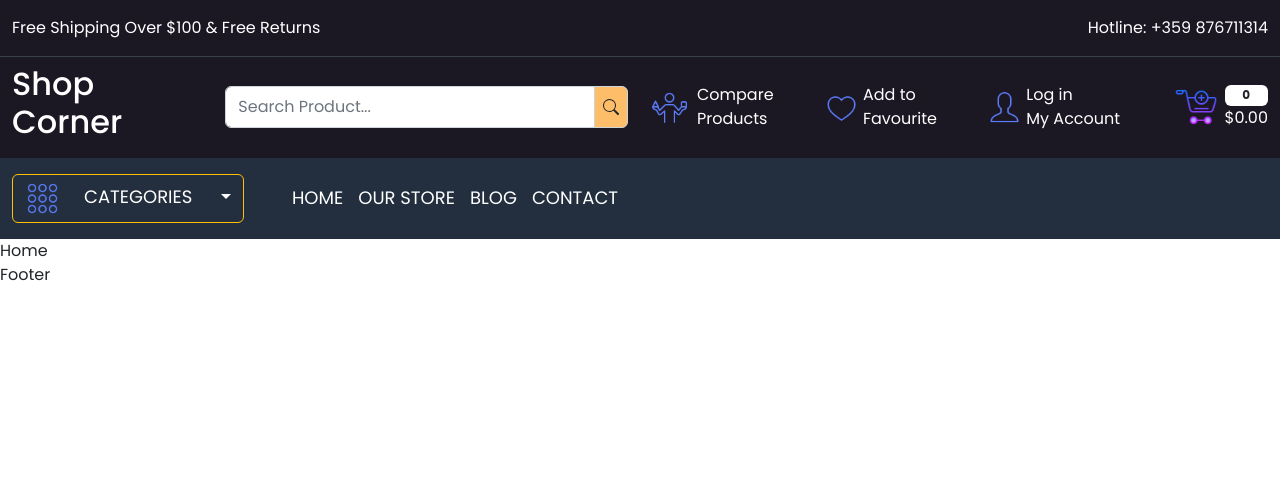
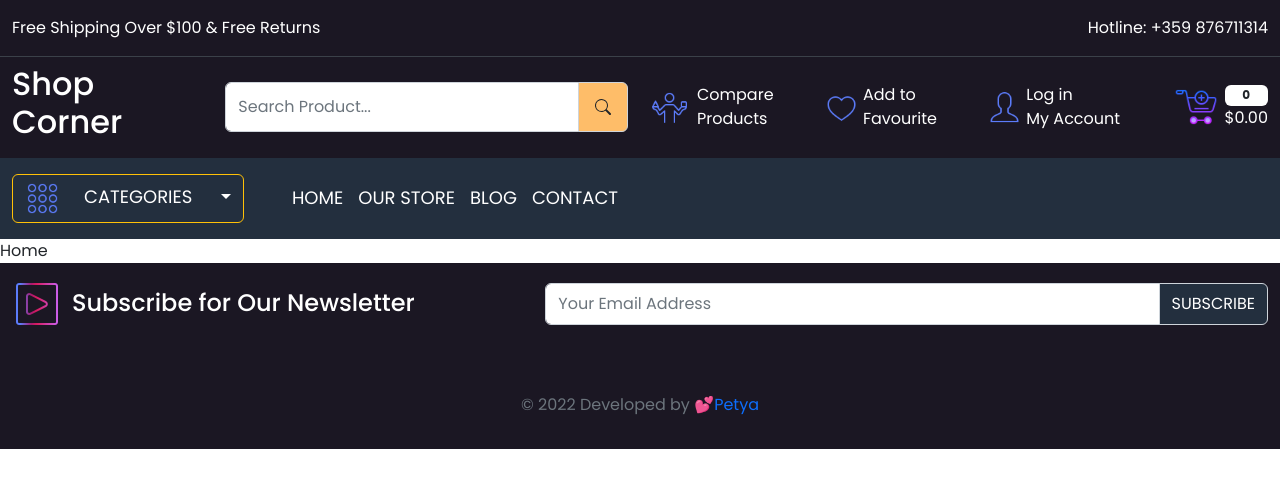
Before and after one commit to bpetya44/react-ecommerce-app, a React (Create React App) app: page / in a window 1280 px wide. Shown: the top 488 px of the page. Built offline with nearby package versions, Linux system fonts and the light colour scheme.

Commit message:
footer initial

```diff
--- a/src/App.css
+++ b/src/App.css
@@ -30,6 +30,9 @@ a {
 }
 .gap-15 {
   gap: 15px;
+}
+.gap-30 {
+  gap: 30px;
 }
 
 /* Header  */
@@ -82,4 +85,16 @@ a {
 }
 /* Header End*/
 
-/* 57min */
+
+
+/* FOOTER */
+footer {
+  background-color: var(--color-131921);
+}
+
+footer .input-group-text {
+  background-color: var(--color-232f3e) !important;
+  color: white;
+  text-transform: uppercase;
+}
+/* FOOTER End */
--- a/src/components/Footer.jsx
+++ b/src/components/Footer.jsx
@@ -1,9 +1,59 @@
-import React from 'react'
+import React from "react";
+
 
 const Footer = () => {
   return (
-    <div>Footer</div>
-  )
-}
+    <>
+      {/* Top section */}
+      <footer className="py-3">
+      <div className="container-xxl">
+        <div className="row align-items-center">
+          <div className="col-5">
+            <div className="footer-top-data d-flex gap-10 align-items-center">
+              <img src="images/subscription-50.png" alt="newsletter" />
+              <h4 className="mb-0 text-white">Subscribe for Our Newsletter</h4>
+            </div>
+          </div>
+          <div className="col-7">
+          <div className="input-group">
+                <input
+                  type="text"
+                  className="form-control py-1"
+                  placeholder="Your Email Address"
+                  aria-label="Your Email Address"
+                  aria-describedby="basic-addon2"
+                />
+                <span className="input-group-text py-2" id="basic-addon2">
+                  Subscribe
+                </span>
+              </div>
+          </div>
+        </div>
+      </div>
+      </footer>
 
-export default Footer
+      {/* Middle section */}
+      <footer className="py-3">
+
+      </footer>
+
+      {/* Bottom section */}
+      <footer className="py-3">
+        <div className="container-xxl">
+          <div className="row">
+            <div className="col-12">
+              <p className="text-center text-muted">
+                &copy; {new Date().getFullYear()} Developed by{" "}
+                <a target={"_blank"} rel="noreferrer" href="https://bpetya.me/">
+                  💕Petya
+                </a>
+              </p>
+            </div>
+          </div>
+        </div>
+      </footer>
+    </>
+  );
+};
+
+export default Footer;
--- a/src/components/Header.jsx
+++ b/src/components/Header.jsx
@@ -43,7 +43,7 @@ const Header = () => {
                   aria-label="Search Product..."
                   aria-describedby="basic-addon2"
                 />
-                <span className="input-group-text p-2" id="basic-addon2">
+                <span className="input-group-text p-3" id="basic-addon2">
                   <BsSearch className="fs-6" />
                 </span>
               </div>
```
Also changed, not shown: public/images/subscribe-64.png (added), public/images/subscription-50.png (added).
